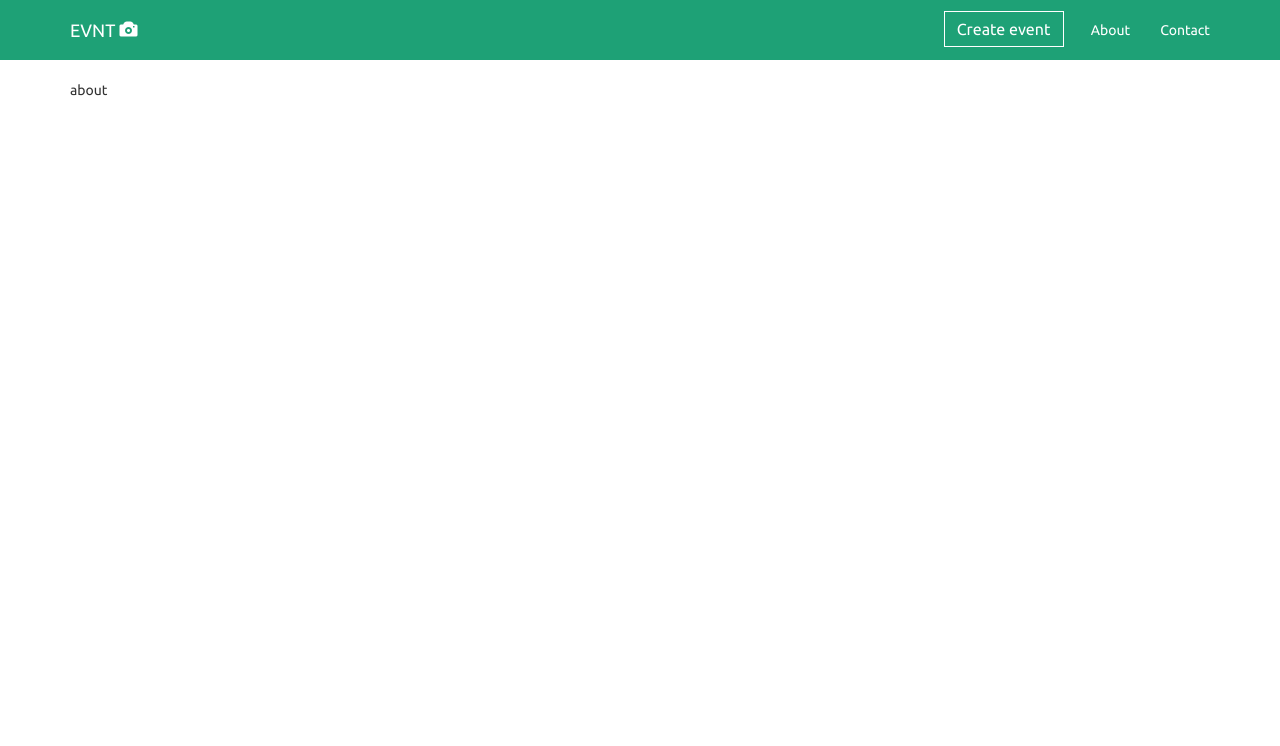
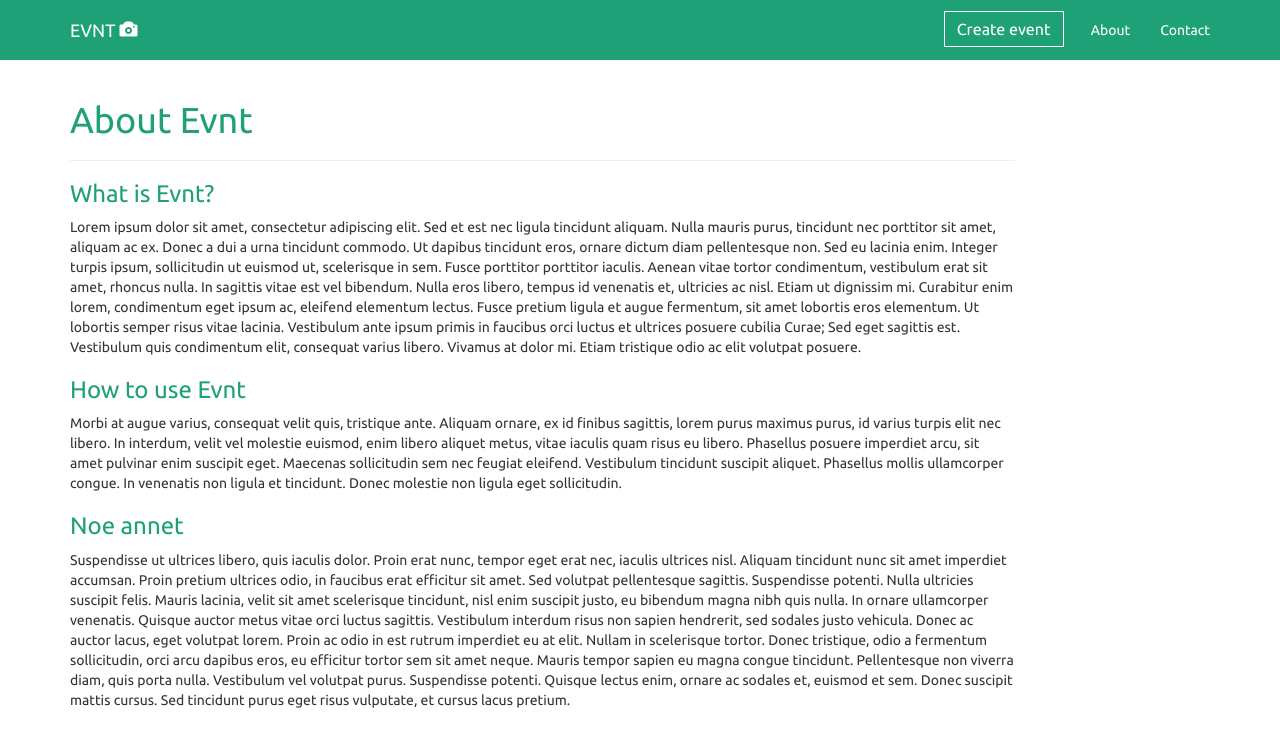
Before and after one commit to martyup/info331-frontend, an Angular app: page /about in a window 1280 px wide. Shown: the top 746 px of the page. Built offline with nearby package versions, Linux system fonts and the light colour scheme.

Commit message:
Add files via upload
changed

```diff
--- a/src/app/about/about.component.css
+++ b/src/app/about/about.component.css
@@ -0,0 +1,3 @@
+h1, h2, h3{
+  color:#1ea176;
+}
--- a/src/app/about/about.component.html
+++ b/src/app/about/about.component.html
@@ -1,7 +1,24 @@
 <div class="container">
   <div class="row">
-    <div class="col-lg-3 col-md-4 col-xs-12">
-      <p>about</p>
+    <div class="col-lg-10 col-md-10 col-xs-10">
+      <h1>About Evnt</h1>
+      <hr>
+      <h3>What is Evnt?</h3>
+      <p>Lorem ipsum dolor sit amet, consectetur adipiscing elit. Sed et est nec ligula tincidunt aliquam. Nulla mauris purus, tincidunt nec porttitor sit amet, aliquam ac ex. Donec a dui a urna tincidunt commodo. Ut dapibus tincidunt eros, ornare dictum
+        diam pellentesque non. Sed eu lacinia enim. Integer turpis ipsum, sollicitudin ut euismod ut, scelerisque in sem. Fusce porttitor porttitor iaculis. Aenean vitae tortor condimentum, vestibulum erat sit amet, rhoncus nulla. In sagittis vitae est
+        vel bibendum. Nulla eros libero, tempus id venenatis et, ultricies ac nisl. Etiam ut dignissim mi. Curabitur enim lorem, condimentum eget ipsum ac, eleifend elementum lectus. Fusce pretium ligula et augue fermentum, sit amet lobortis eros elementum.
+        Ut lobortis semper risus vitae lacinia. Vestibulum ante ipsum primis in faucibus orci luctus et ultrices posuere cubilia Curae; Sed eget sagittis est. Vestibulum quis condimentum elit, consequat varius libero. Vivamus at dolor mi. Etiam tristique
+        odio ac elit volutpat posuere.</p>
+<h3>How to use Evnt</h3>
+        <p>Morbi at augue varius, consequat velit quis, tristique ante. Aliquam ornare, ex id finibus sagittis, lorem purus maximus purus, id varius turpis elit nec libero. In interdum, velit vel molestie euismod, enim libero
+        aliquet metus, vitae iaculis quam risus eu libero. Phasellus posuere imperdiet arcu, sit amet pulvinar enim suscipit eget. Maecenas sollicitudin sem nec feugiat eleifend. Vestibulum tincidunt suscipit aliquet. Phasellus mollis ullamcorper congue.
+        In venenatis non ligula et tincidunt. Donec molestie non ligula eget sollicitudin.</p>
+<h3>Noe annet</h3>
+        <p> Suspendisse ut ultrices libero, quis iaculis dolor. Proin erat nunc, tempor eget erat nec, iaculis ultrices nisl. Aliquam tincidunt nunc sit amet imperdiet accumsan.
+        Proin pretium ultrices odio, in faucibus erat efficitur sit amet. Sed volutpat pellentesque sagittis. Suspendisse potenti. Nulla ultricies suscipit felis. Mauris lacinia, velit sit amet scelerisque tincidunt, nisl enim suscipit justo, eu bibendum
+        magna nibh quis nulla. In ornare ullamcorper venenatis. Quisque auctor metus vitae orci luctus sagittis. Vestibulum interdum risus non sapien hendrerit, sed sodales justo vehicula. Donec ac auctor lacus, eget volutpat lorem. Proin ac odio in est
+        rutrum imperdiet eu at elit. Nullam in scelerisque tortor. Donec tristique, odio a fermentum sollicitudin, orci arcu dapibus eros, eu efficitur tortor sem sit amet neque. Mauris tempor sapien eu magna congue tincidunt. Pellentesque non viverra
+        diam, quis porta nulla. Vestibulum vel volutpat purus. Suspendisse potenti. Quisque lectus enim, ornare ac sodales et, euismod et sem. Donec suscipit mattis cursus. Sed tincidunt purus eget risus vulputate, et cursus lacus pretium.</p>
     </div>
   </div>
 </div>
```
